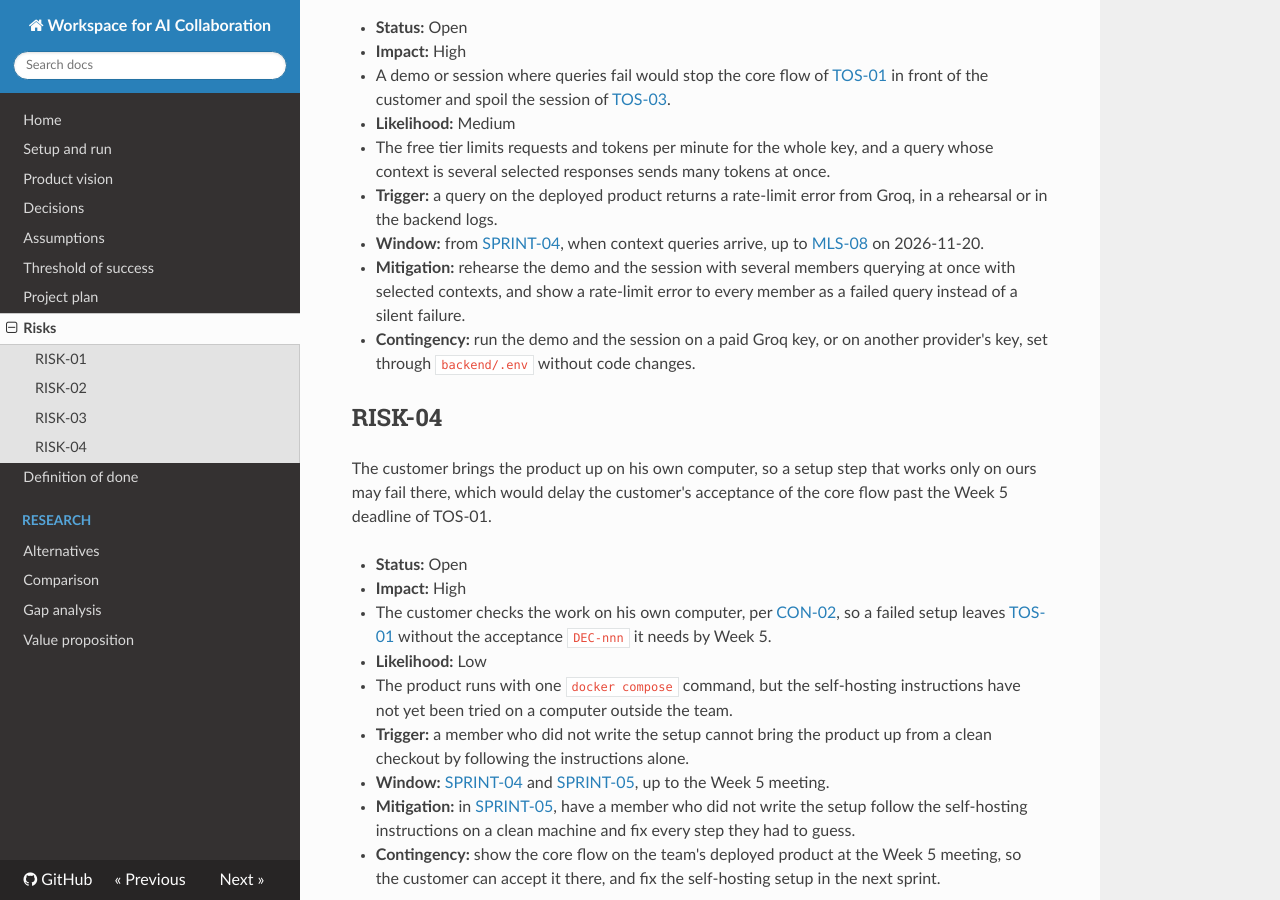
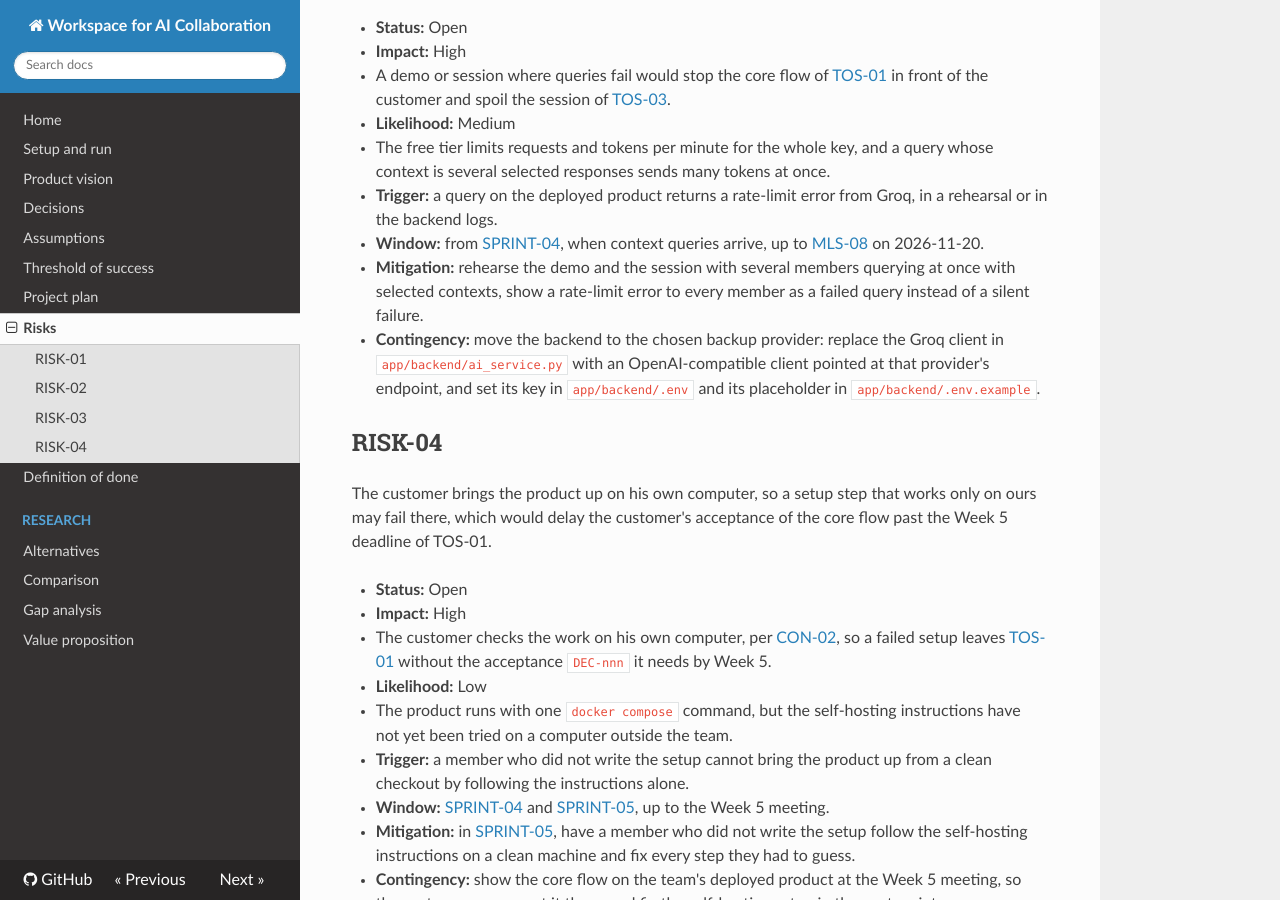
Before and after one commit to WellMadeTeam/workspace-ai-03, an MkDocs documentation site: the page built from docs/risks.md, in a window 1280 px wide and 900 px high, scrolled down 1618 px. Built offline with MkDocs 1.6.1, drawn with Linux system fonts in a browser that asks for light colours; nearby versions of some CDN libraries.

Commit message:
docs: leave only one fallback in the RISK-03

```diff
--- a/docs/risks.md
+++ b/docs/risks.md
@@ -46,8 +46,8 @@ The product sends every query through one Groq free-tier key, so a team querying
   - The free tier limits requests and tokens per minute for the whole key, and a query whose context is several selected responses sends many tokens at once.
 - **Trigger:** a query on the deployed product returns a rate-limit error from Groq, in a rehearsal or in the backend logs.
 - **Window:** from [SPRINT-04](project-plan.md#sprint-04), when context queries arrive, up to [MLS-08](project-plan.md#mls-08) on 2026-11-20.
-- **Mitigation:** rehearse the demo and the session with several members querying at once with selected contexts, and show a rate-limit error to every member as a failed query instead of a silent failure.
-- **Contingency:** run the demo and the session on a paid Groq key, or on another provider's key, set through `backend/.env` without code changes.
+- **Mitigation:** rehearse the demo and the session with several members querying at once with selected contexts, show a rate-limit error to every member as a failed query instead of a silent failure.
+- **Contingency:** move the backend to the chosen backup provider: replace the Groq client in `app/backend/ai_service.py` with an OpenAI-compatible client pointed at that provider's endpoint, and set its key in `app/backend/.env` and its placeholder in `app/backend/.env.example`.
 
 ## RISK-04
 
```
